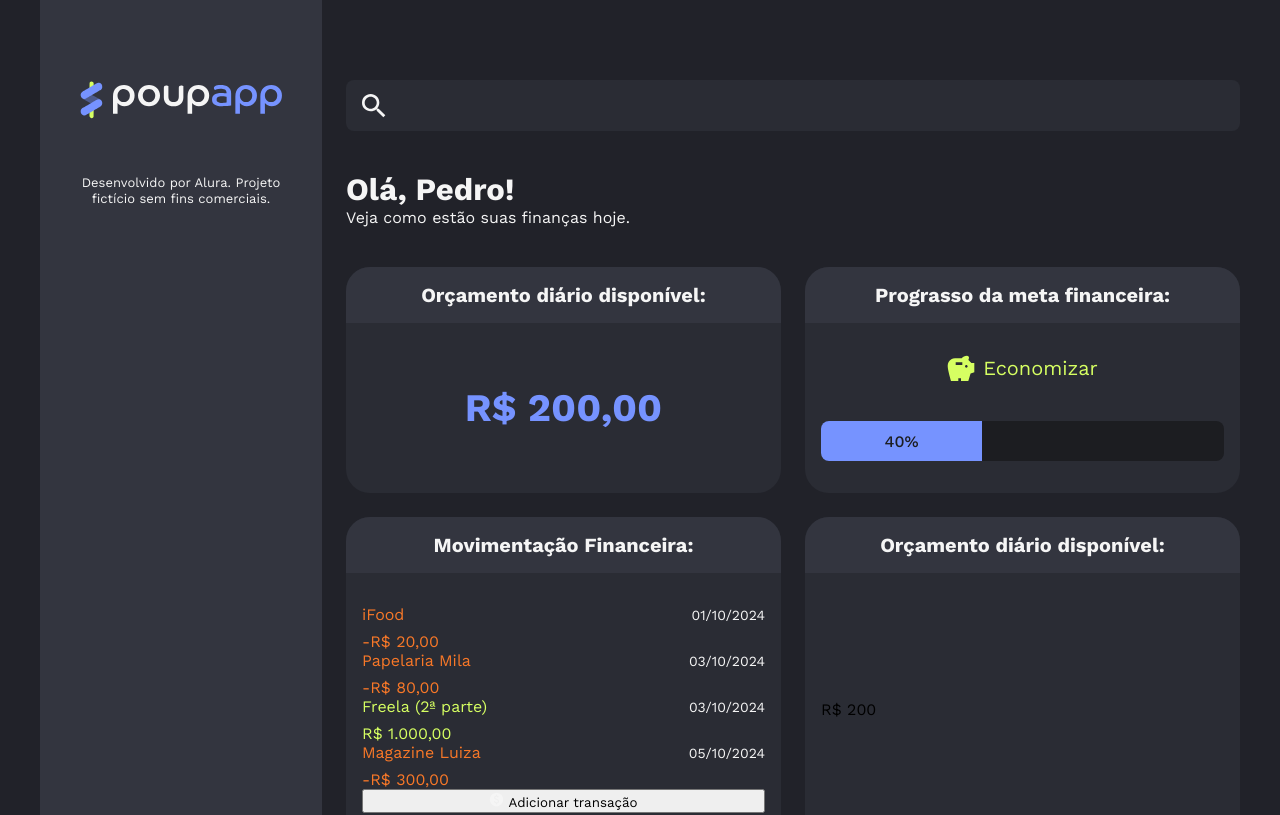
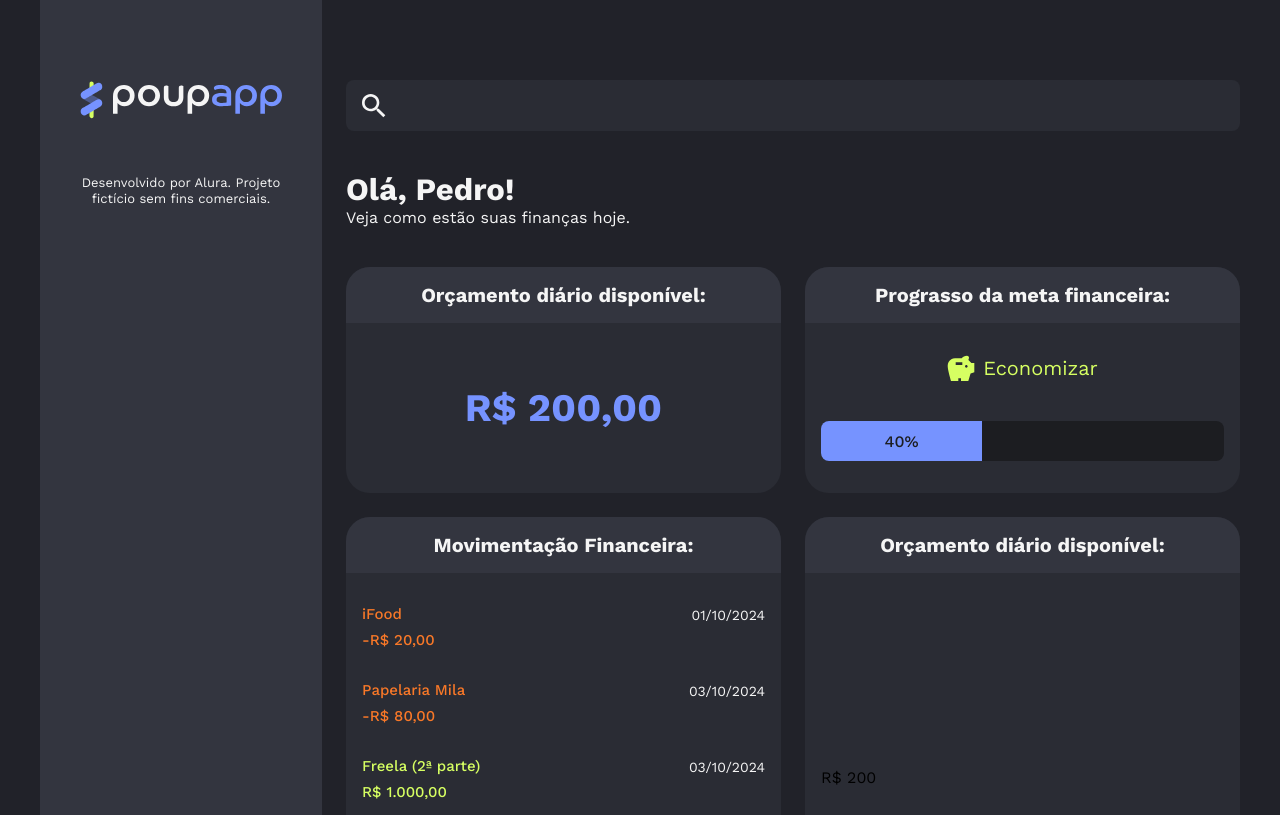
Before and after one commit to pedrohg99/poupapp, a React (Vite) app: page / in a window 1280 px wide. Shown: the top 815 px of the page. Built offline with nearby package versions, Linux system fonts and the light colour scheme.

Commit message:
adiciona estilos as transacoes

```diff
--- a/src/components/TransactionItem/transactionitem.module.css
+++ b/src/components/TransactionItem/transactionitem.module.css
@@ -17,6 +17,9 @@
     display: flex;
     flex-direction: column;
     gap: 8px;
+    font-size: 15px;
+    line-height: 120%;
+    font-weight: 500;
 }
 
 .income {
--- a/src/components/Transactions/transactions.module.css
+++ b/src/components/Transactions/transactions.module.css
@@ -2,4 +2,17 @@
     padding: 0;
     margin: 0;
     list-style: none;
+    margin-bottom: 48px;
 }
+
+.list li{
+    border-bottom: 1px solid var('--neutral-header');
+    padding-bottom: 16px;
+    margin-bottom: 16px;
+}
+
+.list li:last-child {
+    border: none;
+    padding-bottom: 0;
+    margin-bottom: 0;
+}
```
